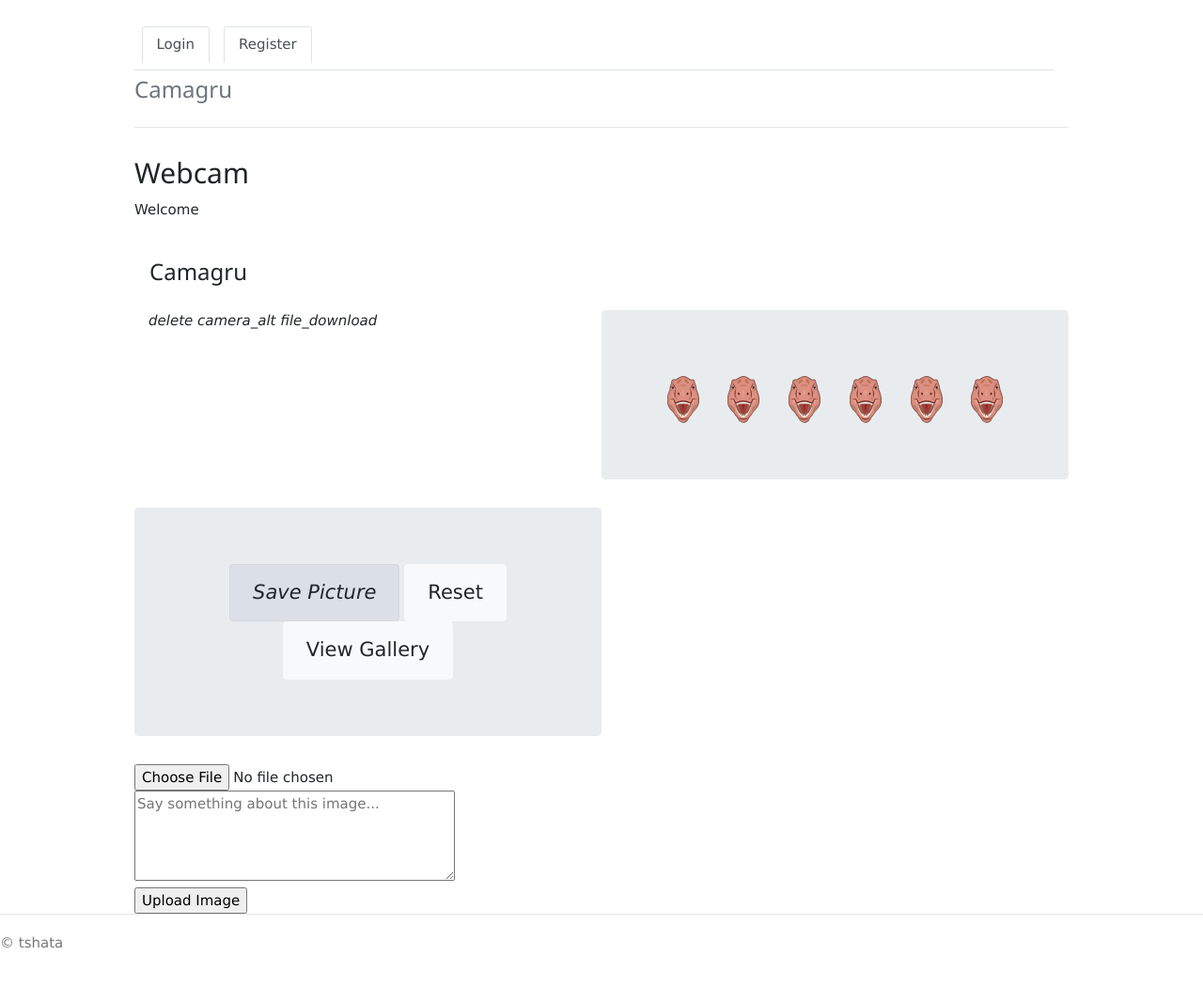
After one commit to tshata/jscamagru, a Node server app: template views/webcam.handlebars in a window 1280 px wide. The commit adds this page. Shown: the whole page at 94% size. Run offline with Node 20, Linux system fonts and the light colour scheme; the template is opened without the code that fills it, so the values that code supplies are empty; a map, chart or similar area stays blank; some libraries are stand-ins or nearby versions.

Commit message:
no conflicts

```diff
--- a/app.js
+++ b/app.js
@@ -10,6 +10,7 @@ var passport = require('passport');
 var LocalStrategy = require('passport-local').Strategy;
 var mongo = require('mongodb');
 var mongoose = require('mongoose');
+const multer = require('multer');
 mongoose.connect('mongodb://localhost:27017/camagru', { useNewUrlParser: true } );
 var db = mongoose.connection;
 
@@ -30,7 +31,7 @@ app.use(bodyParser.urlencoded({extended: false}));
 app.use(coookieParser());
 
 //Set Static Folder
-app.use(express.static(path.join(__dirname, 'public')));
+app.use(express.static(path.join(__dirname, './public')));
 
  // Express Session
 app.use(session({
--- a/package.json
+++ b/package.json
@@ -31,7 +31,10 @@
     "express-validator": "*",
     "mongodb": "*",
     "mongoose": "*",
+    "multer": "^1.4.1",
     "passport": "*",
+    "passport-google-oauth": "*",
+    "passport-google-oauth20": "^1.0.0",
     "passport-http": "*",
     "passport-local": "*"
   },
--- a/public/css/styles.css
+++ b/public/css/styles.css
@@ -32,7 +32,7 @@ body {
 /* Customize container */
 @media (min-width: 768px) {
   .container {
-    max-width: 730px;
+    max-width: 80%;
   }
 }
 .container-narrow > hr {
@@ -77,3 +77,25 @@ body {
 .page-header{
   margin-top: 0;
 }
+
+.cust{
+  position: relative;
+
+  border: 1px solid black;
+}
+
+.tlase{
+  border-bottom: 1px solid #ccc;
+    border-radius: 5px;
+}
+
+.card-body{
+
+}
+
+.ontop{
+
+  z-index: -1;
+  height: 100%;
+  border: 1px solid black;
+}
--- a/views/layouts/layout.handlebars
+++ b/views/layouts/layout.handlebars
@@ -2,35 +2,36 @@
 <html>
 <head>
 	<title>Camagru</title>
-<!--	<link rel="stylesheet" href="css/bootstrap.css">
-	<link rel="stylesheet" href="css/styles.css"> -->
+
+	<link rel="stylesheet" href="../../css/bootstrap.css">
+	<link rel="stylesheet" href="../../css/styles.css">
 </head>
 <body>
+
+
 	<div class="container">
-	 <div class="header clearfix">
-       <nav>
-       	  <ul class="nav">
+		<div class="header">
+			<ul class="nav nav-tabs my-2 my-md-0 mr-md-3">
 				{{#if  user}}
-	         <li role="presentation" class="nav-item">
-	         	<a class="nav-link active" href="/">Home</a>
+				<li class="nav-item p-2"> <a class="nav-link active"
+					href="/">Gallery</a>
 				</li>
-	         <li role="presentation" class="nav-item"><a class="nav-link"><a href="/users/logout">Logout</a>
+				<li  class="nav-item p-2"><a class="nav-link active"
+					href="/users/webcam">Webcam</a>
+				</li>
+				<li  class="nav-item p-2"><a class="nav-link active" href="/users/logout">Logout</a>
 				</li>
 				{{else}}
-	         <li role="presentation" class="nav-item">
-	         	<a class="nav-link"><a href="/users/login">Login</a>
-	         </li>
-
-	         <li role="presentation" class="nav-item"><a class="nav-link"><a href="/users/register">Register</a>
+				<li  class="nav-item p-2"> <a class="nav-link active" href="/users/login">Login</a> </li>
+				<li  class="nav-item p-2"><a class="nav-link active"
+					href="/users/register">Register</a>
 				</li>
 				{{/if}}
-
 			</ul>
-         </nav>
 			<h3 class="text-muted">Camagru</h3>
 		</div>
 		<div class="row">
-          <div class="col-lg-6">
+			<div class="col-lg-12">
 				{{#if success_msg}}
 				<div class="alert alert-success">{{success_msg}}</div>
 				{{/if}}
@@ -51,4 +52,5 @@
 		</footer>
 	</div> <!-- /container -->
 </body>
+<script src="https://code.jquery.com/jquery-3.3.1.min.js"></script>
 </html>
--- a/views/login.handlebars
+++ b/views/login.handlebars
@@ -3,8 +3,11 @@
  	<form class="form-group" method="post" action="login">
  		<label>Username</label>
  		<input type="text" id="login" class="form-control" name="username" placeholder="Username">
+ 		<div class="form-group">
  			<label>Password</label>
  			<input type="password" id="password" class="form-control" name="password" placeholder="Password">
-     <input type="submit" class="btn btn-default" value="Login">
+ 		</div>
+ 		<button type="submit" class="btn btn-primary" value="Login">Submit</button>
+ 		<button class="btn btn-light"> <a href="/auth/google">Sign In with Google</a> </button>
  	</form>
  </div>
--- a/views/register.handlebars
+++ b/views/register.handlebars
@@ -25,5 +25,5 @@
     <label>Confirm Password</label>
     <input type="password" class="form-control" placeholder="Password" name="password2">
   </div>
-  <button type="submit" class="btn btn-default">Register</button>
+  <button type="submit" class="btn btn-primary">Register</button>
 </form>
--- /dev/null
+++ b/views/webcam.handlebars
@@ -0,0 +1,266 @@
+<h2 class="page-header">Webcam</h2>
+<p>Welcome</p>
+<link rel="stylesheet" href="https://www.w3schools.com/w3css/4/w3.css">
+<link rel="stylesheet" href="https://fonts.googleapis.com/css?family=Raleway">
+<script>
+function allowDrop(ev) {
+  ev.preventDefault();
+}
+
+function drag(ev) {
+  ev.dataTransfer.setData("text", ev.target.id);
+}
+
+function drop(ev) {
+  ev.preventDefault();
+  var data = ev.dataTransfer.getData("text");
+  ev.target.appendChild(document.getElementById(data));
+}
+</script>
+
+<div class="w3-content" style="max-width:100%">
+
+<!-- Header -->
+<header style="padding:16px">
+  <h1 class="w3-xlarge">Camagru</h1>
+
+</header>
+
+<!-- Photo Grid -->
+<div class="w3-half">
+<div class="container-fluid ">
+{{#if user}}
+  <div >
+    <div class="ontop container-fluid" ondrop="drop(event)" ondragover="allowDrop(event)">
+    <a href="#" id="start-camera" class="visible"></a>
+    <video  id="camera-stream" style="width: 100%"></video>
+    <img id="snap">
+</div>
+    <p id="error-message"></p>
+{{else}}
+    <div class="controls">
+      <a href="#" id="delete-photo" title="Delete Photo" class="disabled"><i class="material-icons">delete</i></a>
+      <a href="#" id="take-photo" title="Take Photo"><i class="material-icons">camera_alt</i></a>
+      <a href="#" id="download-photo" download="camagru.png" title="Save Photo" class="disabled"><i class="material-icons">file_download</i></a>
+    </div>
+    {{/if}}
+
+</head>
+<div ></div>
+<br>
+</div>
+</div>
+</div>
+<div class="w3-half jumbotron">
+ <img id="drag1" src="../../images/dino.gif" draggable="true" ondragstart="drag(event)" width="60px" height="60px">
+ <img id="drag1" src="../../images/dino.gif" draggable="true" ondragstart="drag(event)" width="60px" height="60px">
+ <img id="drag1" src="../../images/dino.gif" draggable="true" ondragstart="drag(event)" width="60px" height="60px">
+ <img id="drag1" src="../../images/dino.gif" draggable="true" ondragstart="drag(event)" width="60px" height="60px">
+ <img id="drag1" src="../../images/dino.gif" draggable="true" ondragstart="drag(event)" width="60px" height="60px">
+ <img id="drag1" src="../../images/dino.gif" draggable="true" ondragstart="drag(event)" width="60px" height="60px">
+</div>
+<div class="w3-half jumbotron">
+<button class="btn btn-light active">  <a href="#" id="take-photo" title="Take Photo"><i class="material-icons">Save Picture</i></a> </button>
+<button class="btn btn-light"> <a href="#">Reset</a> </button>
+<button class="btn btn-light"> <a href="/">View Gallery</a> </button>
+
+</div>
+
+<canvas></canvas>
+
+<!-- End Page Content -->
+<!-- Footer -->
+
+</body>
+<script type="text/javascript">
+document.addEventListener('DOMContentLoaded', function () {
+
+    // References to all the element we will need.
+    var video = document.querySelector('#camera-stream'),
+        image = document.querySelector('#snap'),
+        start_camera = document.querySelector('#start-camera'),
+        controls = document.querySelector('.controls'),
+        take_photo_btn = document.querySelector('#take-photo'),
+        delete_photo_btn = document.querySelector('#delete-photo'),
+        download_photo_btn = document.querySelector('#download-photo'),
+        error_message = document.querySelector('#error-message');
+
+
+    // The getUserMedia interface is used for handling camera input.
+    // Some browsers need a prefix so here we're covering all the options
+    navigator.getMedia = ( navigator.getUserMedia ||
+    navigator.webkitGetUserMedia ||
+    navigator.mozGetUserMedia ||
+    navigator.msGetUserMedia);
+
+
+    if(!navigator.getMedia){
+        displayErrorMessage("Your browser doesn't have support for the navigator.getUserMedia interface.");
+    }
+    else{
+
+        // Request the camera.
+        navigator.getMedia(
+            {
+                video: true
+            },
+            // Success Callback
+            function(stream){
+
+                // Create an object URL for the video stream and
+                // set it as src of our HTLM video element.
+                video.src = window.URL.createObjectURL(stream);
+
+                // Play the video element to start the stream.
+                video.play();
+                video.onplay = function() {
+                    showVideo();
+                };
+
+            },
+            // Error Callback
+            function(err){
+                displayErrorMessage("There was an error with accessing the camera stream: " + err.name, err);
+            }
+        );
+
+    }
+
+
+
+    // Mobile browsers cannot play video without user input,
+    // so here we're using a button to start it manually.
+    start_camera.addEventListener("click", function(e){
+
+        e.preventDefault();
+
+        // Start video playback manually.
+        video.play();
+        showVideo();
+
+    });
+
+
+    take_photo_btn.addEventListener("click", function(e){
+
+        e.preventDefault();
+
+        var snap = takeSnapshot();
+
+        // Show image.
+        image.setAttribute('src', snap);
+        image.classList.add("visible");
+
+        // Enable delete and save buttons
+        delete_photo_btn.classList.remove("disabled");
+        download_photo_btn.classList.remove("disabled");
+
+        // Set the href attribute of the download button to the snap url.
+        download_photo_btn.href = snap;
+
+        // Pause video playback of stream.
+        video.pause();
+
+    });
+
+
+    delete_photo_btn.addEventListener("click", function(e){
+
+        e.preventDefault();
+
+        // Hide image.
+        image.setAttribute('src', "");
+        image.classList.remove("visible");
+
+        // Disable delete and save buttons
+        delete_photo_btn.classList.add("disabled");
+        download_photo_btn.classList.add("disabled");
+
+        // Resume playback of stream.
+        video.play();
+
+    });
+
+
+
+    function showVideo(){
+        // Display the video stream and the controls.
+
+        hideUI();
+        video.classList.add("visible");
+        controls.classList.add("visible");
+    }
+
+
+    function takeSnapshot(){
+        // Here we're using a trick that involves a hidden canvas element.
+
+        var hidden_canvas = document.querySelector('canvas'),
+            context = hidden_canvas.getContext('2d');
+
+        var width = video.videoWidth,
+            height = video.videoHeight;
+
+        if (width && height) {
+
+            // Setup a canvas with the same dimensions as the video.
+            hidden_canvas.width = width;
+            hidden_canvas.height = height;
+
+            // Make a copy of the current frame in the video on the canvas.
+            context.drawImage(video, 0, 0, width, height);
+
+            // Turn the canvas image into a dataURL that can be used as a src for our photo.
+            return hidden_canvas.toDataURL('image/png');
+        }
+    }
+
+
+    function displayErrorMessage(error_msg, error){
+        error = error || "";
+        if(error){
+            console.error(error);
+        }
+
+        error_message.innerText = error_msg;
+
+        hideUI();
+        error_message.classList.add("visible");
+    }
+
+
+    function hideUI(){
+        // Helper function for clearing the app UI.
+
+        controls.classList.remove("visible");
+        start_camera.classList.remove("visible");
+        video.classList.remove("visible");
+        snap.classList.remove("visible");
+        error_message.classList.remove("visible");
+    }
+
+});
+</script>
+
+
+      </div>
+</div>
+
+<script type="script" href="/js/bootstrap.js" ></script>
+
+
+
+<div id="uploads">
+     <form method="post" action="index.php" enctpe="multipart/form">
+        <input type="hidden" name="size" value="1000000">
+        <div>
+            <input type="file" name="image">
+        </div>
+        <div>
+            <textarea name="text" cols="40" rows="4" placeholder="Say something about this image..."></textarea>
+        </div>
+        <div>
+            <input type="submit" name="upload" value="Upload Image">
+        </div>
+    </form>
+</div>
```
Also changed, not shown: models/keys.js (added, +12 -0 lines), routes/index.js (+11 -0 lines), routes/users.js (+15 -0 lines), views/index.handlebars (+70 -1 lines), public/css/bootstrap.css, public/images/dino.gif (added), public/images/html5.jpg (added), public/images/images.png (added), views/layouts/auth.handlebars (added). Lines whose indentation alone changed are shown as unchanged.
